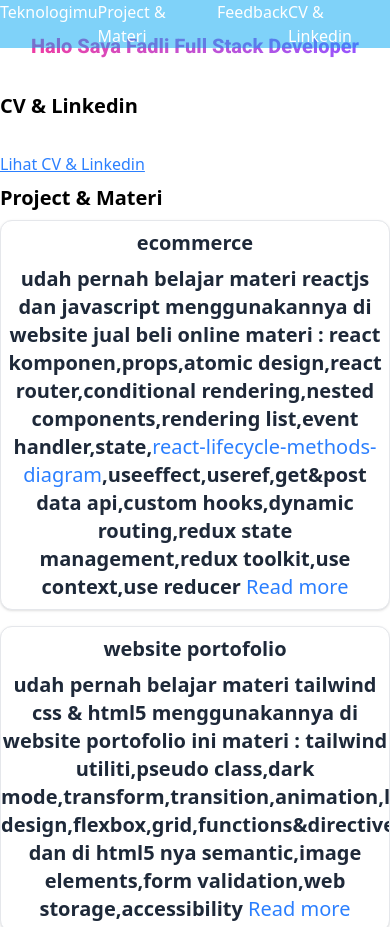
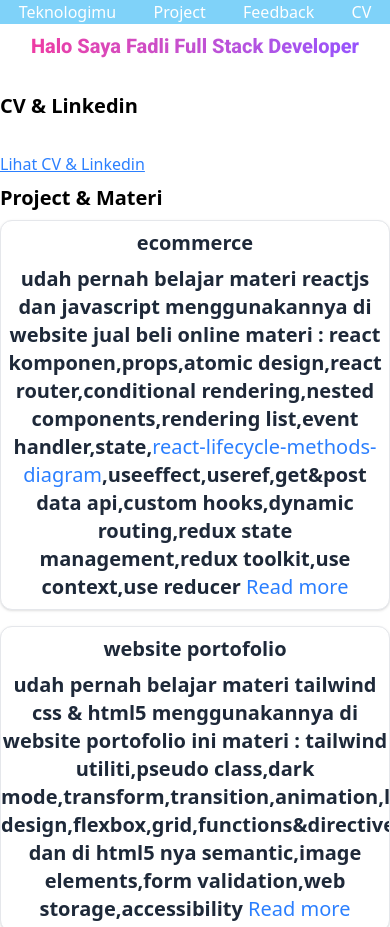
Before and after one commit to fadlisabda/fadlisabda.github.io, a website: page src/index.html in a window 390 px wide. Shown: the top 927 px of the page. Drawn offline with Linux system fonts and the light colour scheme.

Commit message:
perbaiki mobile

```diff
--- a/src/index.html
+++ b/src/index.html
@@ -26,9 +26,9 @@
         <nav class="relative">
           <ul class="fixed top-0 right-0 left-0 flex justify-around text-white bg-sky-500/50">
             <li><a href="#teknologimu">Teknologimu</a></li>
-            <li><a href="#projectmateri">Project & Materi</a></li>
+            <li><a href="#projectmateri">Project</a></li>
             <li><a href="#feedback">Feedback</a></li>
-            <li><a href="#cvlinkedin">CV & Linkedin</a></li>
+            <li><a href="#cvlinkedin">CV</a></li>
           </ul>
         </nav>
       </header>
@@ -182,7 +182,7 @@
           </aside>
         </section>
 
-        <section id="feedback">
+        <section class="clear-right" id="feedback">
           <h2 class="text-xl md:text-2xl lg:text-4xl font-bold my-2">Feedback</h2>
           <article>
             <form action="" method="post" autocomplete="off" class="grid gap-y-1">
```
Also changed, not shown: src/output.css.
